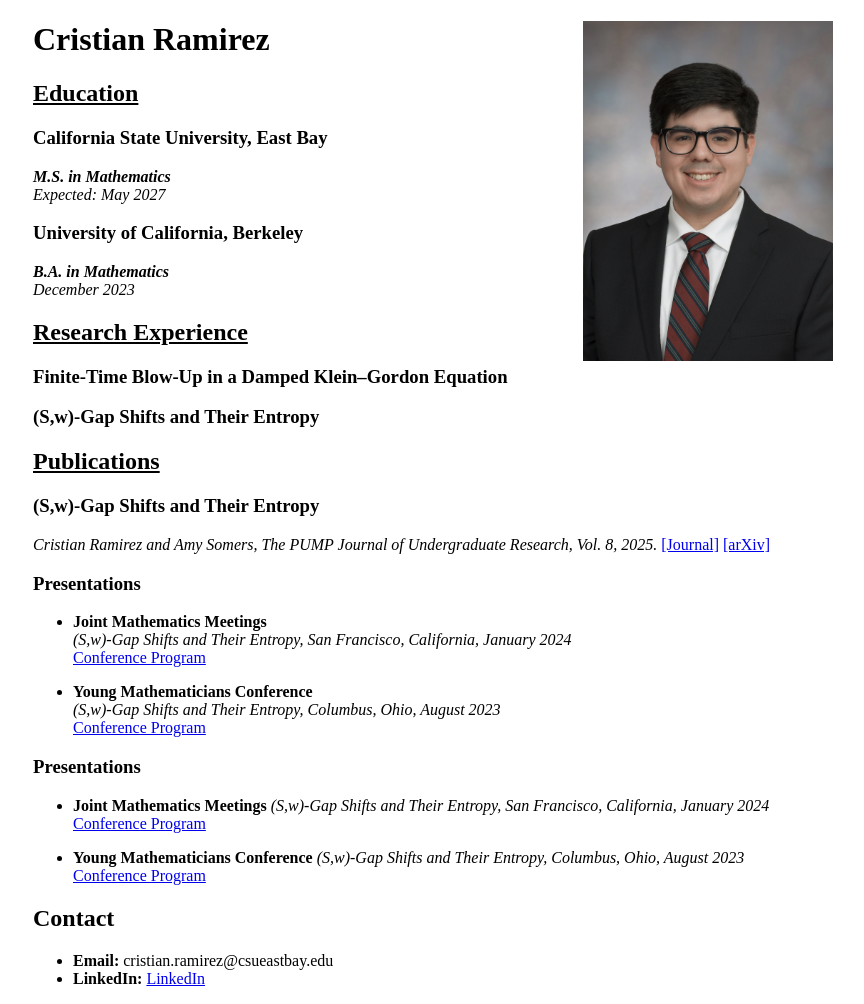
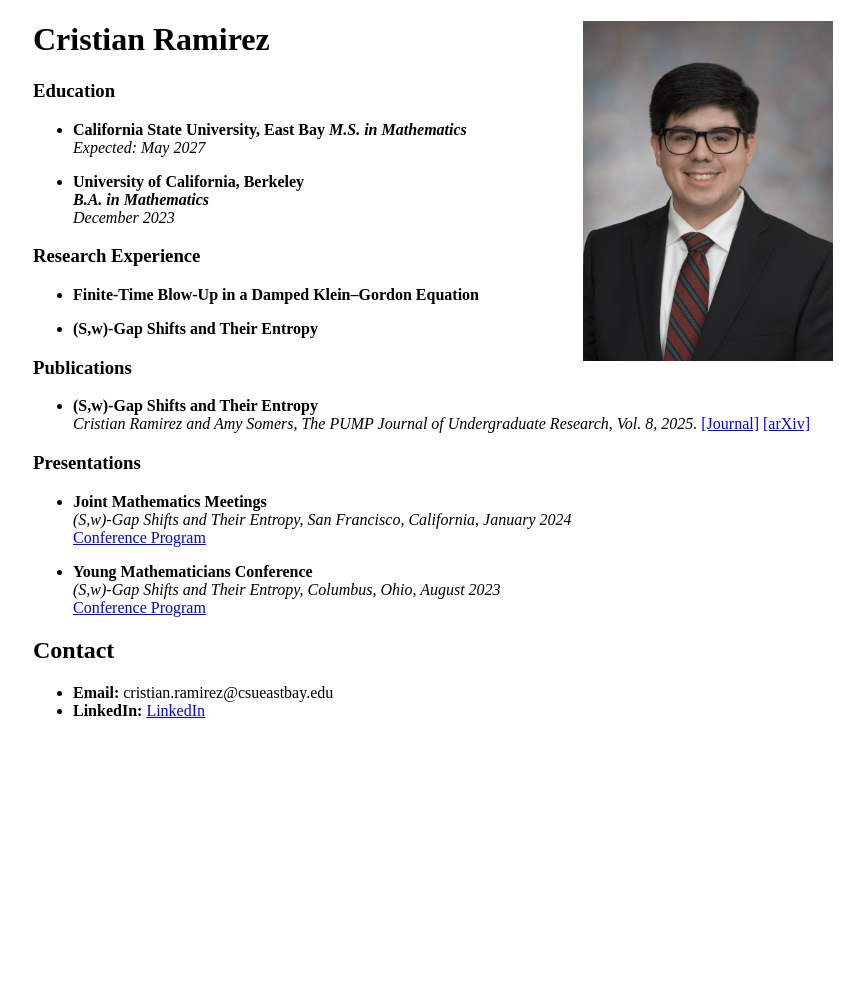
Before and after one commit to ramirez-cristian/ramirez-cristian.github.io, a Jekyll site: the page built from index.md, in a window 1280 px wide. Shown: the whole page, without its empty margins (207-1071 px from the left). Built offline with Jekyll 4.4.1, drawn with Linux system fonts in a browser that asks for light colours; after the commit the page ends 900 px from its top, so only the background shows below that; part of the change alters nothing that is shown.

Commit message:
Refactor education and research sections in index.md

```diff
--- a/index.md
+++ b/index.md
@@ -8,30 +8,30 @@ layout: default
 
 
 
-## <ins>Education</ins>
+### Education
 
-### California State University, East Bay
-***M.S. in Mathematics***
-*Expected: May 2027*
+- **California State University, East Bay**
+  ***M.S. in Mathematics***
+  *Expected: May 2027*
 
-### University of California, Berkeley
-***B.A. in Mathematics***
-*December 2023*
+- **University of California, Berkeley**
+  ***B.A. in Mathematics***
+  *December 2023*
 
 
-## <ins>Research Experience</ins>
+### Research Experience
 
-### Finite-Time Blow-Up in a Damped Klein–Gordon Equation
+- **Finite-Time Blow-Up in a Damped Klein–Gordon Equation**
 
-### (S,w)-Gap Shifts and Their Entropy
+- **(S,w)-Gap Shifts and Their Entropy**
 
 
 
-## <ins>Publications</ins>
+### Publications
 
-### (S,w)-Gap Shifts and Their Entropy
-*Cristian Ramirez and Amy Somers, The PUMP Journal of Undergraduate Research, Vol. 8, 2025.*
-[[Journal]](https://journals.calstate.edu/pump/article/view/4115/4628) [[arXiv]](https://arxiv.org/abs/2501.08438)
+- **(S,w)-Gap Shifts and Their Entropy**
+  *Cristian Ramirez and Amy Somers, The PUMP Journal of Undergraduate Research, Vol. 8, 2025.*
+  [[Journal]](https://journals.calstate.edu/pump/article/view/4115/4628) [[arXiv]](https://arxiv.org/abs/2501.08438)
 
 
 ### Presentations
@@ -45,17 +45,6 @@ layout: default
   [Conference Program](https://ymc.osu.edu/ymc-program-2023)
 
 
-### Presentations
-
-- **Joint Mathematics Meetings**
-    *(S,w)-Gap Shifts and Their Entropy, San Francisco, California, January 2024*
-    [Conference Program](https://meetings.ams.org/math/jmm2024/meetingapp.cgi/Paper/28806)
-
-- **Young Mathematicians Conference**
-    *(S,w)-Gap Shifts and Their Entropy, Columbus, Ohio, August 2023*
-    [Conference Program](https://ymc.osu.edu/ymc-program-2023)
-
-
 ## Contact
 
 - **Email:** cristian.ramirez@csueastbay.edu
```
